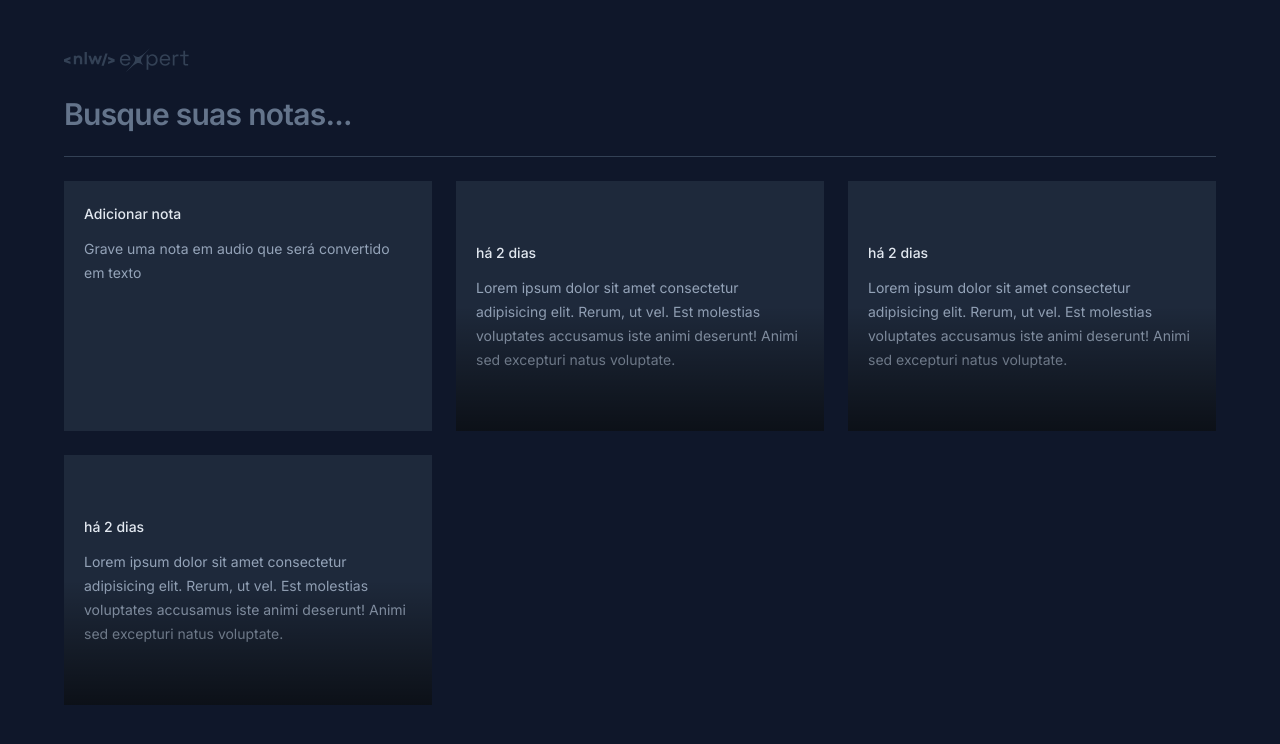
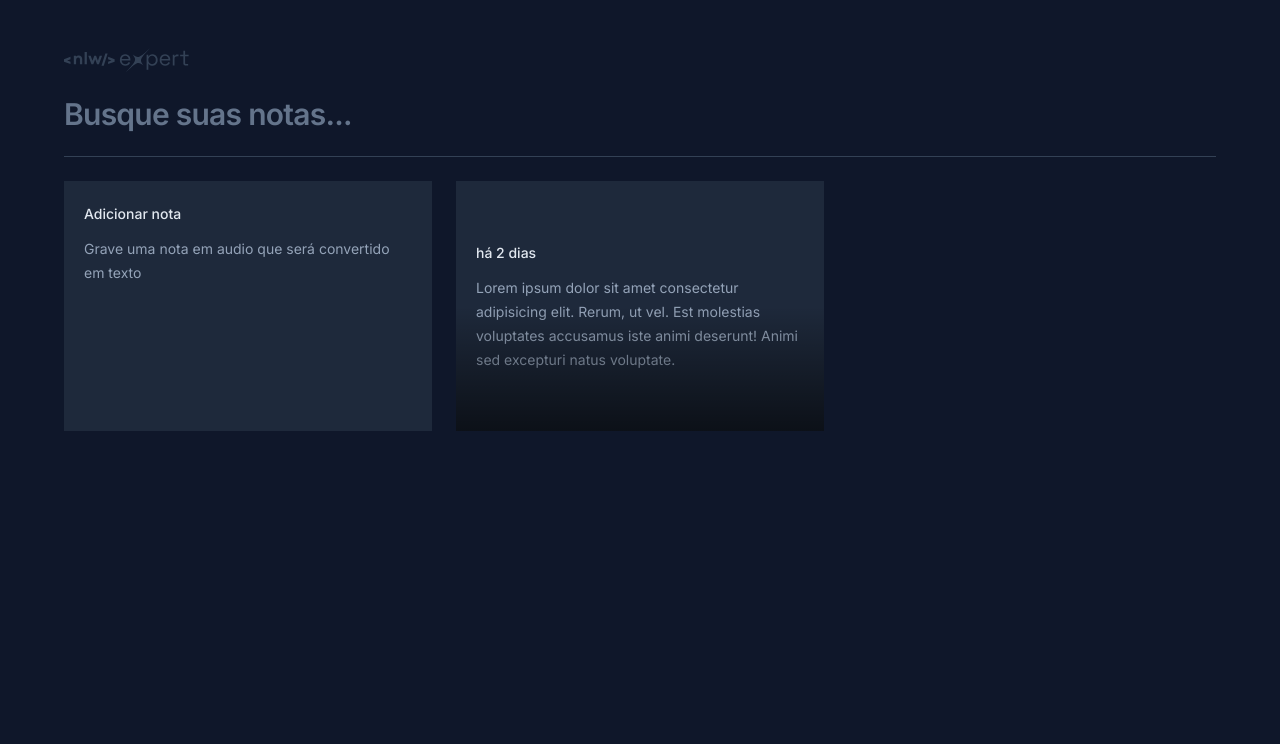
Before and after one commit to PedroGrunwald/Note-Pad, a React (Vite) app: page / in a window 1280 px wide. Shown: the top 744 px of the page. Built offline with nearby package versions, Linux system fonts and the light colour scheme.

Commit message:
feat: add note

```diff
--- a/src/App.tsx
+++ b/src/App.tsx
@@ -1,6 +1,11 @@
 import logo from "./assets/Logo.svg";
 import { NewNoteCard } from "./components/New-note-card";
 import { Notecard } from "./components/Note-card";
+
+const note = {
+  date: new Date(),
+  content: "Hello Word",
+};
 
 export function App() {
   return (
@@ -18,14 +23,9 @@ export function App() {
       <div className="h-px bg-slate-700" />
 
       <div className="grid grid-cols-3 gap-6 auto-rows-[250px]">
+        <NewNoteCard />
 
-       <NewNoteCard/>
-
-        <Notecard/>
-        <Notecard/>
-        <Notecard/>
-
-
+        <Notecard note={note} />
       </div>
     </div>
   );
```
